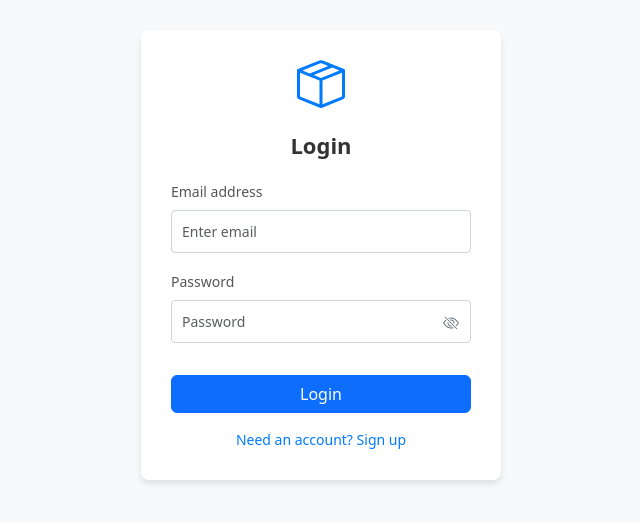
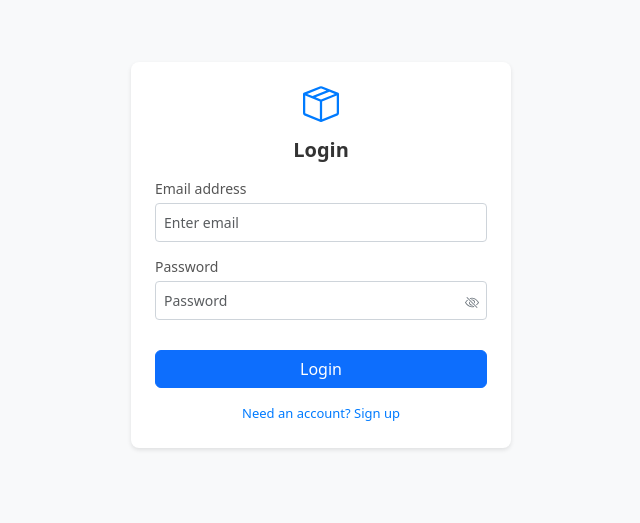
Before and after one commit to lance449/CCS112-midterm-case-study, a React (Create React App) app: page /login in a window 1280 px wide. Shown: the part 145-668 px from the top of the page, without its empty margins (319-959 px from the left). Built offline with nearby package versions, Linux system fonts and the light colour scheme; the HTML template or start-up script is replaced by a standard one.

Commit message:
Sign Up UI Improvements

```diff
--- a/src/components/AuthForm.css
+++ b/src/components/AuthForm.css
@@ -2,12 +2,11 @@ body, html {
   margin: 0;
   padding: 0;
   height: 100%;
-  overflow: hidden; /* This prevents scrollbars on the body */
+  overflow-x: hidden;
 }
 
 #root {
   height: 100%;
-  overflow: hidden; /* This prevents scrollbars on the root element */
 }
 
 .auth-page {
@@ -16,51 +15,55 @@ body, html {
   align-items: center;
   justify-content: center;
   background-color: #f8f9fa;
+  padding: 0.5rem;
 }
 
 .auth-container {
   width: 100%;
-  max-width: 400px;
-  padding: 20px;
+  max-width: 380px;
+  margin: 1rem auto;
   display: flex;
   flex-direction: column;
   justify-content: center;
-  min-height: 100vh;
 }
 
 .auth-form-container {
   background-color: #ffffff;
   border-radius: 8px;
-  box-shadow: 0 4px 6px rgba(0, 0, 0, 0.1);
-  padding: 30px;
+  box-shadow: 0 2px 4px rgba(0, 0, 0, 0.1);
+  padding: clamp(16px, 4vw, 24px);
+  width: 100%;
 }
 
 .auth-logo {
   display: flex;
   justify-content: center;
-  margin-bottom: 24px;
+  margin-bottom: clamp(12px, 3vw, 16px);
 }
 
 .auth-logo svg {
   color: #007bff;
+  width: clamp(28px, 6vw, 36px);
+  height: auto;
 }
 
 .auth-title {
-  font-size: 22px;
+  font-size: clamp(16px, 3.5vw, 20px);
   font-weight: 600;
   text-align: center;
-  margin-bottom: 20px;
+  margin-bottom: clamp(12px, 3vw, 16px);
   color: #333;
 }
 
 .auth-form-group {
-  margin-bottom: 16px;
+  margin-bottom: clamp(10px, 2.5vw, 14px);
 }
 
 .auth-form-group label {
-  font-size: 14px;
-  margin-bottom: 8px;
+  font-size: clamp(12px, 2vw, 14px);
+  margin-bottom: 4px;
   color: #555;
+  display: block;
 }
 
 .auth-input-wrapper {
@@ -69,50 +72,53 @@ body, html {
 
 .auth-form-group input {
   width: 100%;
-  padding: 10px;
+  padding: clamp(6px, 1.5vw, 8px);
   border: 1px solid #ced4da;
   border-radius: 4px;
-  font-size: 14px;
+  font-size: clamp(13px, 2vw, 14px);
   transition: border-color 0.15s ease-in-out, box-shadow 0.15s ease-in-out;
 }
 
 .auth-form-group input:focus {
   border-color: #80bdff;
   outline: 0;
-  box-shadow: 0 0 0 0.2rem rgba(0, 123, 255, 0.25);
+  box-shadow: 0 0 0 0.15rem rgba(0, 123, 255, 0.25);
 }
 
 .password-toggle {
   position: absolute;
   top: 50%;
-  right: 12px;
+  right: 8px;
   transform: translateY(-50%);
   cursor: pointer;
   color: #6c757d;
+  font-size: clamp(12px, 2vw, 14px);
 }
 
 .auth-error {
   color: #dc3545;
-  font-size: 14px;
+  font-size: clamp(11px, 2vw, 12px);
   margin-top: 4px;
 }
 
 .auth-alert {
-  margin-bottom: 24px;
+  margin-bottom: clamp(12px, 3vw, 16px);
+  font-size: clamp(12px, 2vw, 14px);
+  padding: 8px;
 }
 
 .auth-submit-btn {
   width: 100%;
-  padding: 10px;
-  font-size: 14px;
-  font-weight: 600;
+  padding: clamp(8px, 2vw, 10px);
+  font-size: clamp(13px, 2vw, 14px);
+  font-weight: 500;
   background-color: #007bff;
   border: none;
   border-radius: 4px;
   color: #ffffff;
   cursor: pointer;
   transition: background-color 0.15s ease-in-out;
-  margin-top: 16px;
+  margin-top: clamp(12px, 3vw, 16px);
 }
 
 .auth-submit-btn:hover {
@@ -121,8 +127,8 @@ body, html {
 
 .auth-alt-link {
   text-align: center;
-  margin-top: 16px;
-  font-size: 14px;
+  margin-top: clamp(12px, 3vw, 16px);
+  font-size: clamp(12px, 2vw, 13px);
 }
 
 .auth-alt-link a {
@@ -135,22 +141,33 @@ body, html {
   text-decoration: underline;
 }
 
-.auth-wrapper {
-  position: relative;
-  width: 100%;
-  height: 100vh;
-  overflow: hidden;
+/* Media Queries */
+@media (max-width: 380px) {
+  .auth-form-container {
+    padding: 16px;
+  }
+
+  .auth-container {
+    margin: 0.5rem auto;
+  }
 }
 
+@media (min-width: 768px) {
+  .auth-form-container {
+    padding: 24px;
+  }
+}
+
+/* Animation styles */
 .fade-enter {
   opacity: 0;
-  transform: translateX(50px);
+  transform: translateX(20px);
 }
 
 .fade-enter-active {
   opacity: 1;
   transform: translateX(0);
-  transition: opacity 300ms ease-in, transform 300ms ease-in;
+  transition: opacity 250ms ease-in, transform 250ms ease-in;
 }
 
 .fade-exit {
@@ -160,6 +177,6 @@ body, html {
 
 .fade-exit-active {
   opacity: 0;
-  transform: translateX(-50px);
-  transition: opacity 300ms ease-in, transform 300ms ease-in;
+  transform: translateX(-20px);
+  transition: opacity 250ms ease-in, transform 250ms ease-in;
 }
```
